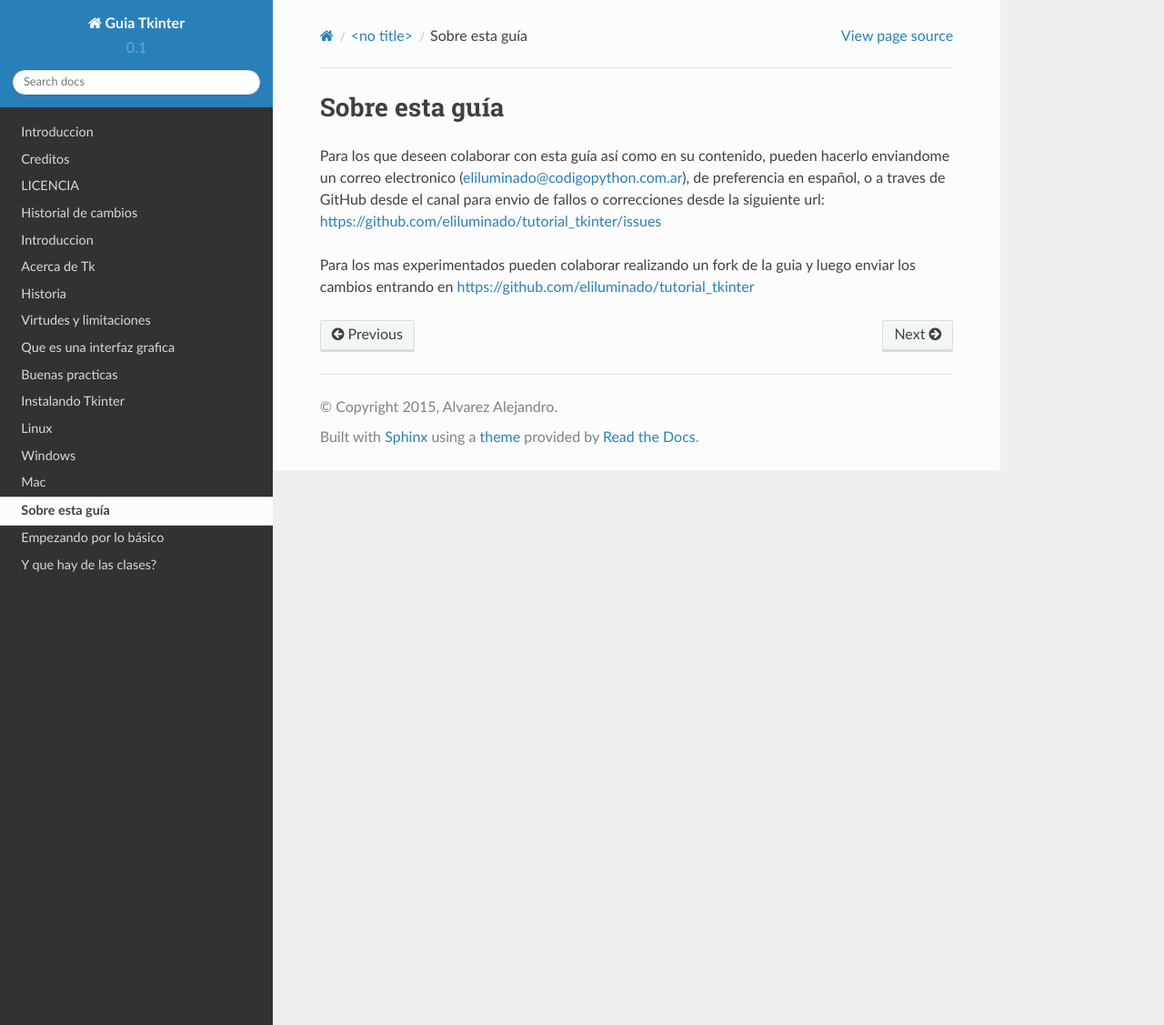
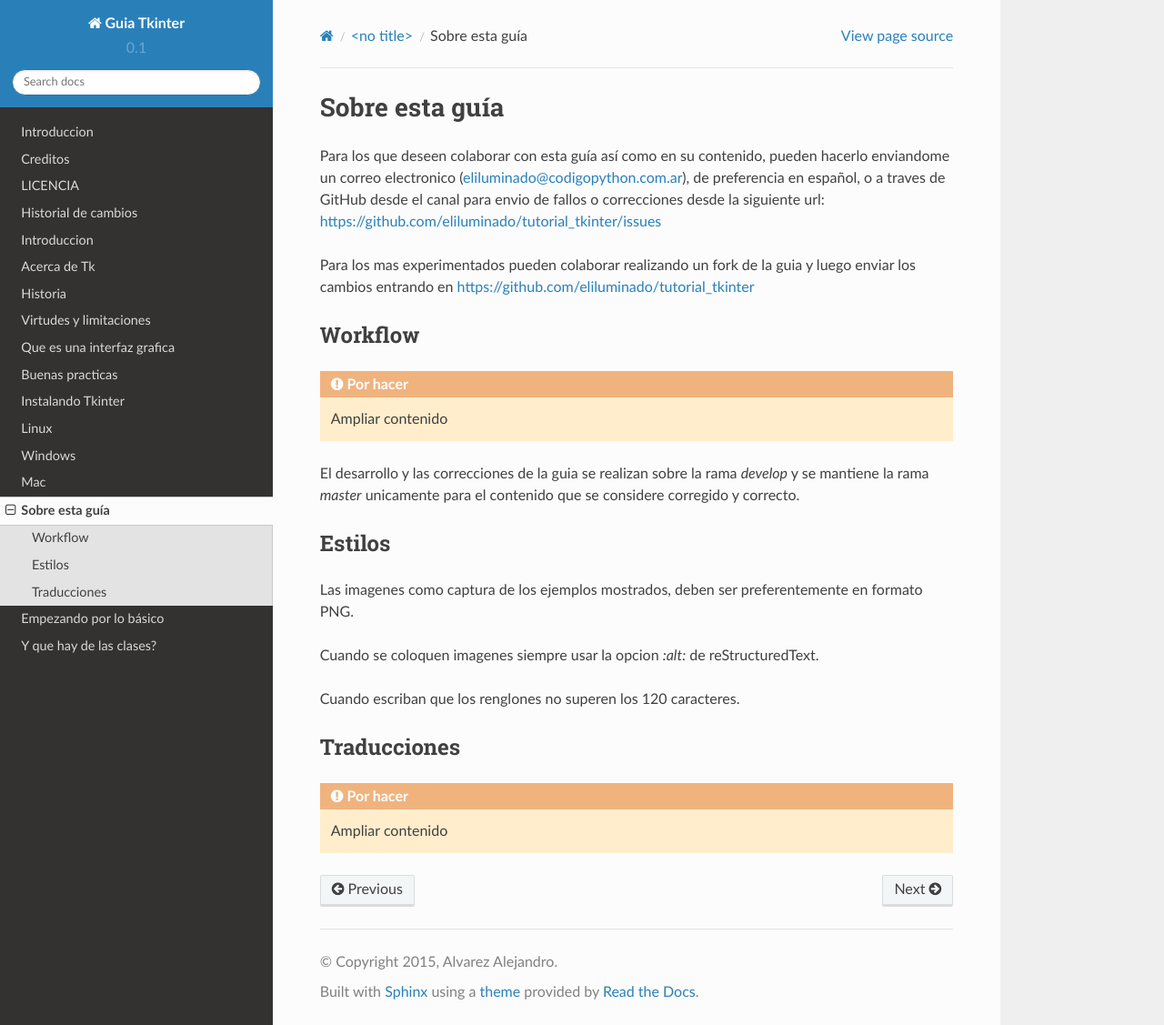
Before and after one commit to eliluminado/tutorial_tkinter, a Sphinx documentation site: the page built from source/chapters/4-develop/4.0-Intro.rst, in a window 1280 px wide and 1127 px high. Shown: the whole window at 91% size. Built offline with Sphinx 7.4.7 and the Read the Docs theme 2.0.0, drawn with Linux system fonts in a browser that asks for light colours.

Commit message:
Se amplia informacion sobre desarrollo

```diff
--- a/source/chapters/4-develop/4.0-Intro.rst
+++ b/source/chapters/4-develop/4.0-Intro.rst
@@ -7,3 +7,28 @@ desde la siguiente url: |bugtracker_url|
 
 Para los mas experimentados pueden colaborar realizando un fork de la guia y luego enviar los cambios entrando en
 |repository|
+
+
+Workflow
+--------
+
+.. todo:: Ampliar contenido
+
+El desarrollo y las correcciones de la guia se realizan sobre la rama *develop* y se mantiene la rama *master* unicamente
+para el contenido que se considere corregido y correcto.
+
+
+Estilos
+-------
+
+Las imagenes como captura de los ejemplos mostrados, deben ser preferentemente en formato PNG.
+
+Cuando se coloquen imagenes siempre usar la opcion *:alt:* de reStructuredText.
+
+Cuando escriban que los renglones no superen los 120 caracteres.
+
+
+Traducciones
+------------
+
+.. todo:: Ampliar contenido
```
